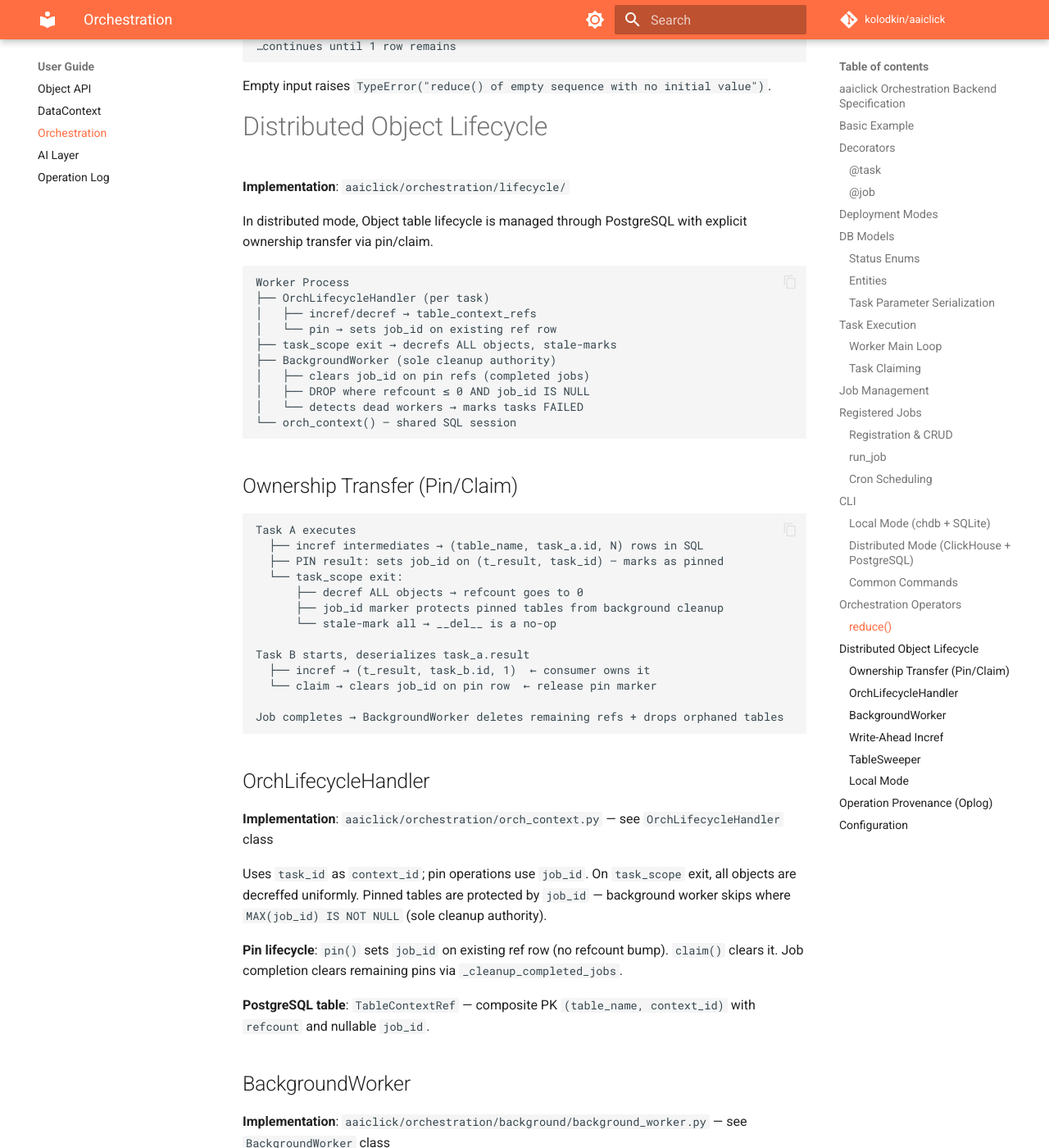
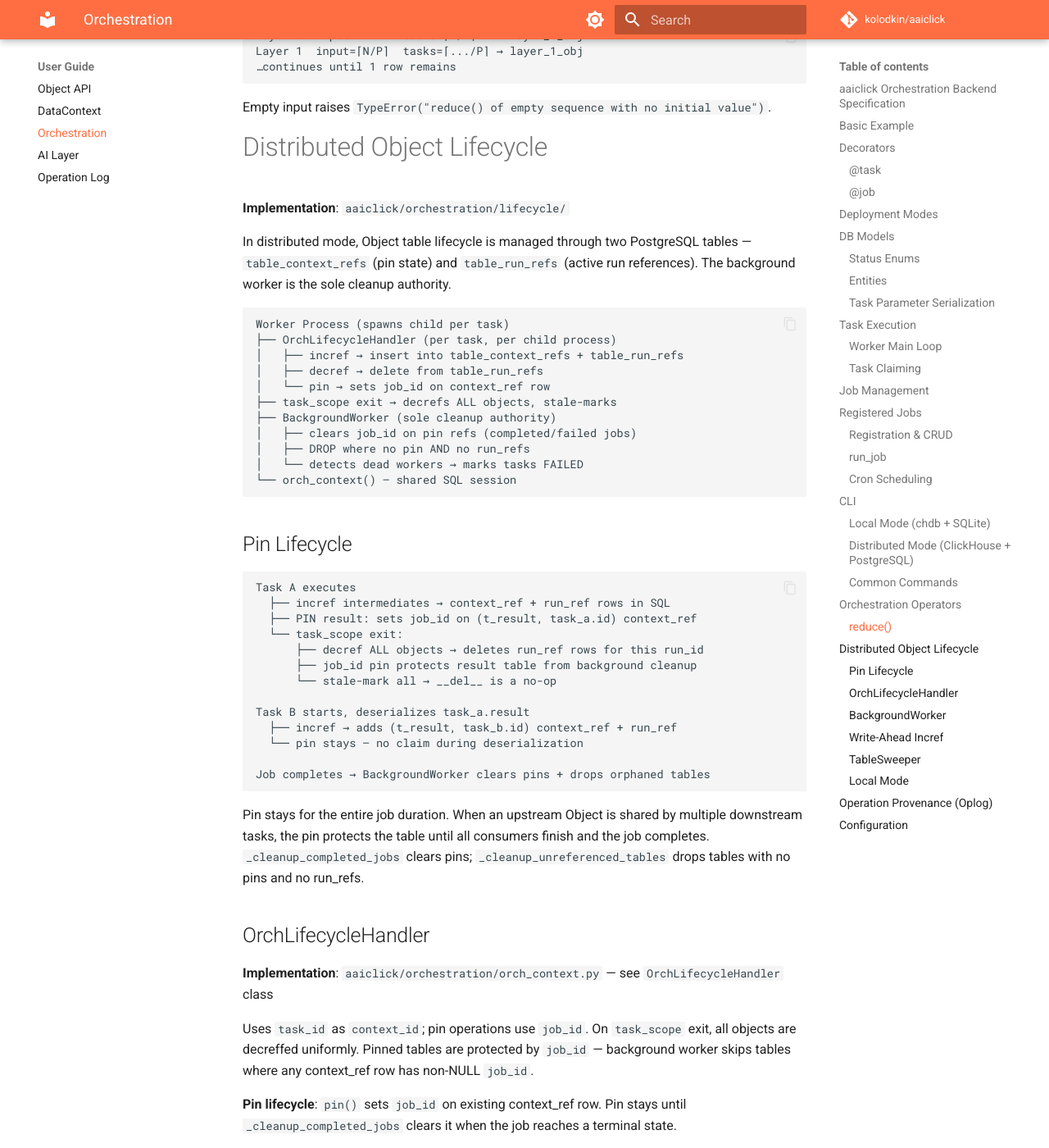
Before and after one commit to kolodkin/aaiclick, an MkDocs documentation site: the page built from docs/orchestration.md, in a window 1280 px wide and 1400 px high, scrolled down 6765 px. Shown: the whole window at 82% size. Built offline with MkDocs 1.6.1 and Material for MkDocs 9.7.7, drawn with Linux system fonts in a browser that asks for light colours; comment, search, counter and statistics services are not loaded; some of the changed text lies outside the part shown.

Commit message:
cleanup: update orchestration docs for pin/claim lifecycle changes
- Remove references to claim() during deserialization
- Document that pins stay for the entire job duration
- Update cleanup query description (NOT EXISTS on run_refs, not refcount)
- Add table_run_refs to PostgreSQL table descriptions
- Document sample cleanup as 5th background worker operation

````diff
--- a/docs/orchestration.md
+++ b/docs/orchestration.md
@@ -90,7 +90,7 @@ Task kwargs and results are stored as JSONB via `_serialize_ref()` on Object/Vie
 
 **View ref**: Adds `where`, `limit`, `offset`, `order_by`, `selected_fields` fields.
 
-`job_id` enables ownership tracking — `lifecycle.claim()` releases the job-scoped pin ref during deserialization.
+`job_id` marks the producing task's job — the background worker skips tables with a non-NULL `job_id` pin until the job completes. Schema is reconstructed from ClickHouse column comments via `_get_table_schema()`.
 
 **Return values**: `None` → `null`; Object/View → serialized ref + `job_id`; any other value → auto-converted via `create_object_from_value()`. See `aaiclick/orchestration/execution/runner.py` — `serialize_task_result()`.
 
@@ -213,59 +213,63 @@ Empty input raises `TypeError("reduce() of empty sequence with no initial value"
 
 **Implementation**: `aaiclick/orchestration/lifecycle/`
 
-In distributed mode, Object table lifecycle is managed through PostgreSQL with explicit ownership transfer via pin/claim.
+In distributed mode, Object table lifecycle is managed through two PostgreSQL tables — `table_context_refs` (pin state) and `table_run_refs` (active run references). The background worker is the sole cleanup authority.
 
 ```
-Worker Process
-├── OrchLifecycleHandler (per task)
-│   ├── incref/decref → table_context_refs
-│   └── pin → sets job_id on existing ref row
+Worker Process (spawns child per task)
+├── OrchLifecycleHandler (per task, per child process)
+│   ├── incref → insert into table_context_refs + table_run_refs
+│   ├── decref → delete from table_run_refs
+│   └── pin → sets job_id on context_ref row
 ├── task_scope exit → decrefs ALL objects, stale-marks
 ├── BackgroundWorker (sole cleanup authority)
-│   ├── clears job_id on pin refs (completed jobs)
-│   ├── DROP where refcount ≤ 0 AND job_id IS NULL
+│   ├── clears job_id on pin refs (completed/failed jobs)
+│   ├── DROP where no pin AND no run_refs
 │   └── detects dead workers → marks tasks FAILED
 └── orch_context() — shared SQL session
 ```
 
-## Ownership Transfer (Pin/Claim)
+## Pin Lifecycle
 
 ```
 Task A executes
-  ├── incref intermediates → (table_name, task_a.id, N) rows in SQL
-  ├── PIN result: sets job_id on (t_result, task_id) — marks as pinned
+  ├── incref intermediates → context_ref + run_ref rows in SQL
+  ├── PIN result: sets job_id on (t_result, task_a.id) context_ref
   └── task_scope exit:
-      ├── decref ALL objects → refcount goes to 0
-      ├── job_id marker protects pinned tables from background cleanup
+      ├── decref ALL objects → deletes run_ref rows for this run_id
+      ├── job_id pin protects result table from background cleanup
       └── stale-mark all → __del__ is a no-op
 
 Task B starts, deserializes task_a.result
-  ├── incref → (t_result, task_b.id, 1)  ← consumer owns it
-  └── claim → clears job_id on pin row  ← release pin marker
+  ├── incref → adds (t_result, task_b.id) context_ref + run_ref
+  └── pin stays — no claim during deserialization
 
-Job completes → BackgroundWorker deletes remaining refs + drops orphaned tables
+Job completes → BackgroundWorker clears pins + drops orphaned tables
 ```
+
+Pin stays for the entire job duration. When an upstream Object is shared by multiple downstream tasks, the pin protects the table until all consumers finish and the job completes. `_cleanup_completed_jobs` clears pins; `_cleanup_unreferenced_tables` drops tables with no pins and no run_refs.
 
 ## OrchLifecycleHandler
 
 **Implementation**: `aaiclick/orchestration/orch_context.py` — see `OrchLifecycleHandler` class
 
-Uses `task_id` as `context_id`; pin operations use `job_id`. On `task_scope` exit, all objects are decreffed uniformly. Pinned tables are protected by `job_id` — background worker skips where `MAX(job_id) IS NOT NULL` (sole cleanup authority).
+Uses `task_id` as `context_id`; pin operations use `job_id`. On `task_scope` exit, all objects are decreffed uniformly. Pinned tables are protected by `job_id` — background worker skips tables where any context_ref row has non-NULL `job_id`.
 
-**Pin lifecycle**: `pin()` sets `job_id` on existing ref row (no refcount bump). `claim()` clears it. Job completion clears remaining pins via `_cleanup_completed_jobs`.
+**Pin lifecycle**: `pin()` sets `job_id` on existing context_ref row. Pin stays until `_cleanup_completed_jobs` clears it when the job reaches a terminal state.
 
-**PostgreSQL table**: `TableContextRef` — composite PK `(table_name, context_id)` with `refcount` and nullable `job_id`.
+**PostgreSQL tables**: `TableContextRef` — composite PK `(table_name, context_id)` with nullable `job_id`; `TableRunRef` — composite PK `(table_name, run_id)`.
 
 ## BackgroundWorker
 
 **Implementation**: `aaiclick/orchestration/background/background_worker.py` — see `BackgroundWorker` class
 
-Four operations per poll:
+Five operations per poll:
 
-1. **Job cleanup** — delete job-scoped pin refs for completed/failed jobs
-2. **Table cleanup** — `HAVING SUM(refcount) <= 0` → DROP in CH
-3. **Dead worker detection** — expired heartbeats → mark tasks FAILED, workers STOPPED
-4. **Job scheduling** — create Job runs for registered jobs whose `next_run_at` is due
+1. **Job cleanup** — clear `job_id` on pin refs for completed/failed/cancelled jobs
+2. **Table cleanup** — DROP tables where no context_ref has non-NULL `job_id` AND no run_refs exist
+3. **Sample cleanup** — drop expired `_sample` tables older than oplog TTL
+4. **Dead worker detection** — expired heartbeats → mark tasks FAILED, workers STOPPED
+5. **Job scheduling** — create Job runs for registered jobs whose `next_run_at` is due
 
 Config: `poll_interval` (default 10s), `worker_timeout` (default 90s).
 
````
